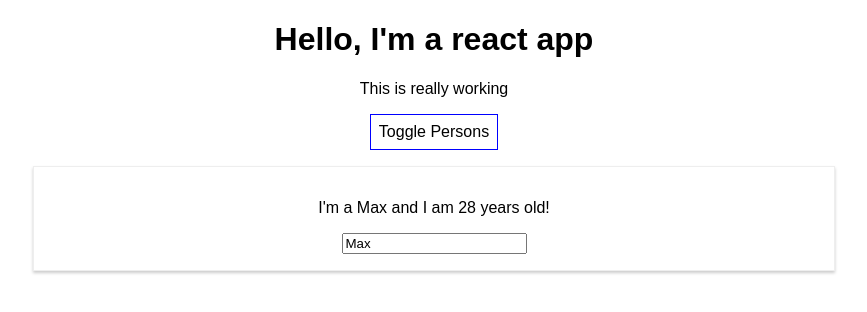
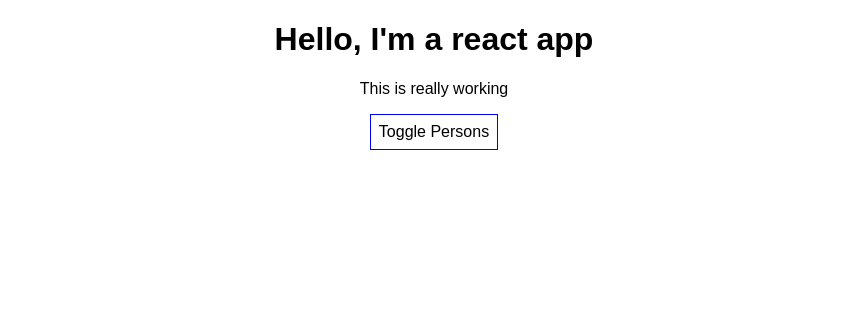
Before and after one commit to billiramirez/React-Items-Add, a React (Create React App) app: page / in a window 1280 px wide. Shown: the top 312 px of the page, without its empty margins (206-1073 px from the left). Built offline with nearby package versions, Linux system fonts and the light colour scheme.

Commit message:
handling dynamic content with the javascript way

```diff
--- a/src/App.js
+++ b/src/App.js
@@ -49,6 +49,26 @@ class App extends Component {
       padding: '8px',
       cursor: 'pointer'
     }
+
+    let persons = null;
+    if (this.state.showPersons){
+      persons = (
+        <div>
+          <Person
+            name={this.state.persons[0].name}
+            age={this.state.persons[0].age} />
+          <Person
+            name={this.state.persons[1].name}
+            age={this.state.persons[1].age}
+            click={this.switchNameHandler.bind(this, 'Billi!')}
+            changed={this.nameChangedHandler} >My hobbies: singing </Person>
+          <Person
+            name={this.state.persons[2].name}
+            age={this.state.persons[2].age} />
+        </div>
+      );
+    }
+
     return (
       <div className="App">
         <h1> Hello, I'm a react app  </h1>
@@ -56,23 +76,7 @@ class App extends Component {
         <button
         style={style}
         onClick={this.togglePersonsHandler}>Toggle Persons</button>
-        <Person
-          name={this.state.persons[0].name}
-          age={this.state.persons[0].age}/>
-          {
-            this.state.showPersons === true?
-           <div>
-           <Person
-              name={this.state.persons[1].name}
-              age={this.state.persons[1].age}
-              click={this.switchNameHandler.bind(this, 'Billi!')}
-              changed={this.nameChangedHandler} >My hobbies: singing </Person>
-            <Person
-              name={this.state.persons[2].name}
-              age={this.state.persons[2].age} />
-            </div> :null
-          }
-
+        {persons}
       </div>
     );
     //   return React.createElement('div', {className: 'App   '}, React.createElement('h1', null, 'does it work?'));
```
